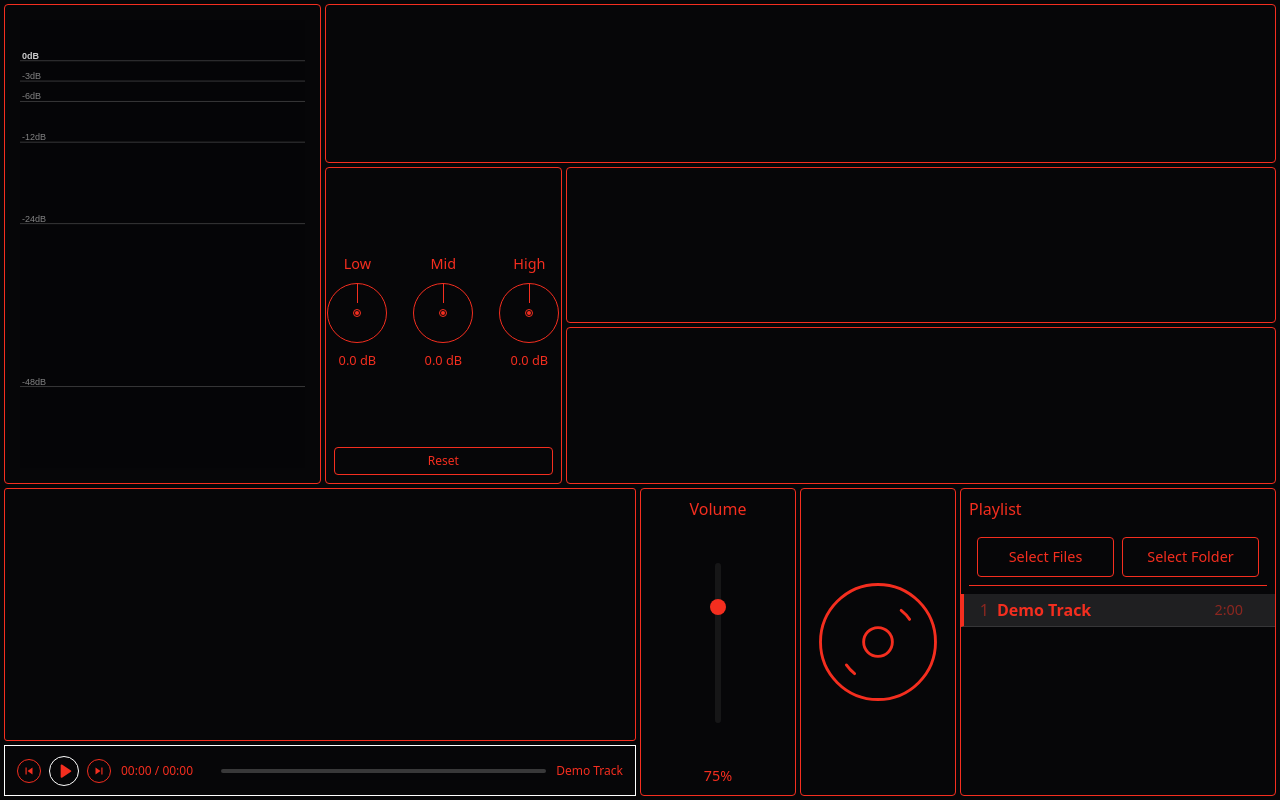
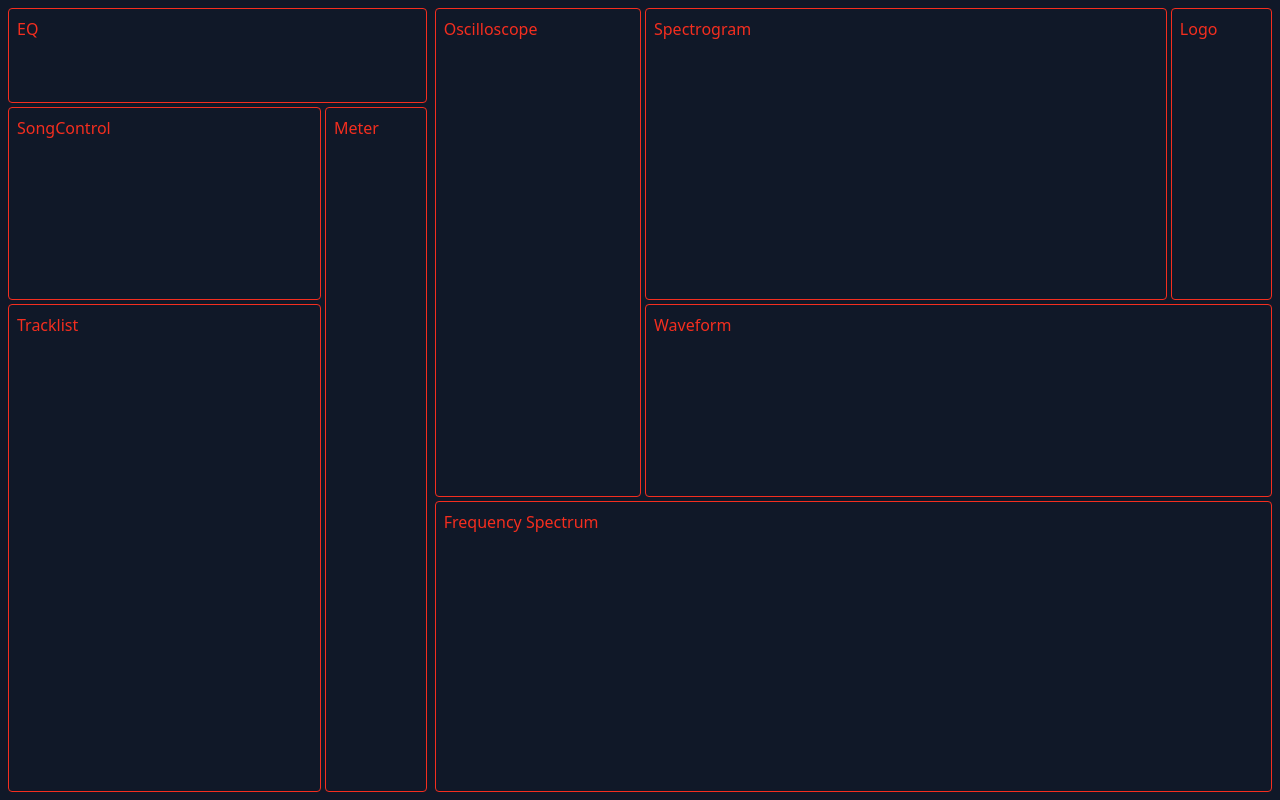
Before and after one commit to sergej-moor/klangbild, a SvelteKit app: page / in a window 1280 px wide. Built offline with nearby package versions, Linux system fonts and the light colour scheme; no server answers.

Commit message:
ui new grid layout with placeholders

```diff
--- a/src/routes/+page.svelte
+++ b/src/routes/+page.svelte
@@ -20,6 +20,9 @@
 
 	// Use active track from playlist for the song name
 	const songName = $derived($playlist.activeTrack?.title || "Demo Track");
+
+	// Variable to toggle between old and new layouts
+	let showNewLayout = true;
 
 	// Preload audio when the page loads
 	onMount(async () => {
@@ -80,7 +83,69 @@
 	}
 </script>
 
-<!-- Main Container - Convert regular CSS to Tailwind -->
+<!-- New Grid-Based Responsive Layout -->
+{#if showNewLayout}
+<div class="fixed inset-0 bg-gray-900 text-white z-10 overflow-auto" style="color: {theme.primary};">
+  <!-- Main container - changes to column on small screens, row on medium & large -->
+  <div class="flex flex-col md:flex-row h-full p-2 gap-2">
+
+    <!-- Controls Grid - takes full width on small screens, 1/3 on medium & large -->
+    <div class="w-full md:w-1/3 h-auto md:h-full grid grid-cols-4 grid-rows-8 gap-1 min-h-[40vh] md:min-h-0">
+      <div class="col-span-4 border border-current rounded p-2 overflow-hidden">
+        EQ
+      </div>
+
+      <div class="col-span-3 row-span-2 row-start-2 border border-current rounded p-2 overflow-hidden">
+        SongControl
+      </div>
+
+      <div class="col-span-3 row-span-5 col-start-1 row-start-4 border border-current rounded p-2 overflow-auto">
+        Tracklist
+      </div>
+
+      <div class="row-span-7 col-start-4 row-start-2 border border-current rounded p-2 overflow-hidden">
+        Meter
+      </div>
+    </div>
+
+    <!-- Visuals Grid - takes full width on small screens, 2/3 on medium & large -->
+    <div class="w-full md:w-2/3 h-auto md:h-full grid grid-cols-8 grid-rows-9 md:grid-rows-8 gap-1 min-h-[50vh] md:min-h-0">
+      <!-- Oscilloscope -->
+      <div class="col-span-3 md:col-span-2 row-span-3 md:row-span-5 col-start-1 row-start-1 border border-current rounded p-2 overflow-hidden">
+        Oscilloscope
+      </div>
+
+      <!-- Spectrogram -->
+      <div class="col-span-5 row-span-3 col-start-4 md:col-start-3 row-start-1 border border-current rounded p-2 overflow-hidden">
+        Spectrogram
+      </div>
+
+      <!-- Logo - desktop/tablet only (hidden on small screens) -->
+      <div class="hidden md:block col-span-1 row-span-3 col-start-8 row-start-1 border border-current rounded p-2 overflow-hidden">
+        Logo
+      </div>
+
+      <!-- Waveform -->
+      <div class="col-span-8 md:col-span-6 row-span-2 col-start-1 md:col-start-3 row-start-4 border border-current rounded p-2 overflow-hidden">
+        Waveform
+      </div>
+
+      <!-- Frequency Spectrum -->
+      <div class="col-span-8 row-span-3 col-start-1 row-start-6 border border-current rounded p-2 overflow-hidden">
+        Frequency Spectrum
+      </div>
+
+      <!-- Mobile Logo - only shown on small screens, below everything else -->
+      <div class="md:hidden col-span-8 row-span-1 col-start-1 row-start-9 border border-current rounded p-2 overflow-hidden">
+        Logo
+      </div>
+    </div>
+  </div>
+</div>
+{/if}
+
+<!-- Original UI - still can be accessed via showNewLayout variable -->
+{#if !showNewLayout}
 <div class="grid grid-rows-[60vh_auto] h-screen w-full max-w-screen-2xl mx-auto p-1 gap-1 overflow-hidden"
     style="background-color: {theme.background}; color: {theme.primary};">
 
@@ -155,4 +220,22 @@
             <Playlist />
         </div>
     </div>
+
+    <!-- Keep the button to switch to new layout -->
+    <button
+      class="fixed bottom-4 right-4 px-3 py-2 bg-gray-800 border border-current rounded z-50"
+      on:click={() => showNewLayout = true}
+      style="color: {theme.primary}; border-color: {theme.primary};"
+    >
+      <span class="hidden sm:inline">Switch to New Layout</span>
+      <span class="sm:hidden">New UI</span>
+    </button>
 </div>
+{/if}
+
+<!-- Debug Indicator - always shows regardless of layout -->
+{#if $debugMode}
+    <div class="fixed bottom-2 right-2 bg-black/70 text-red-500 px-2 py-1 rounded text-xs z-50">
+        Debug Mode ON (Press 'O' to toggle)
+    </div>
+{/if}
```
